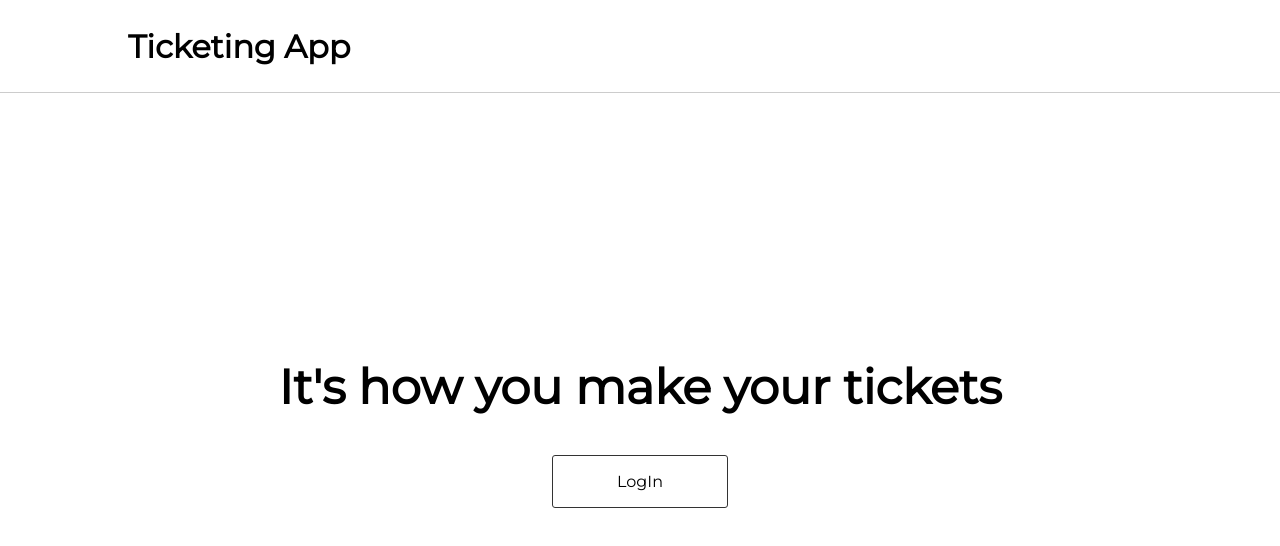
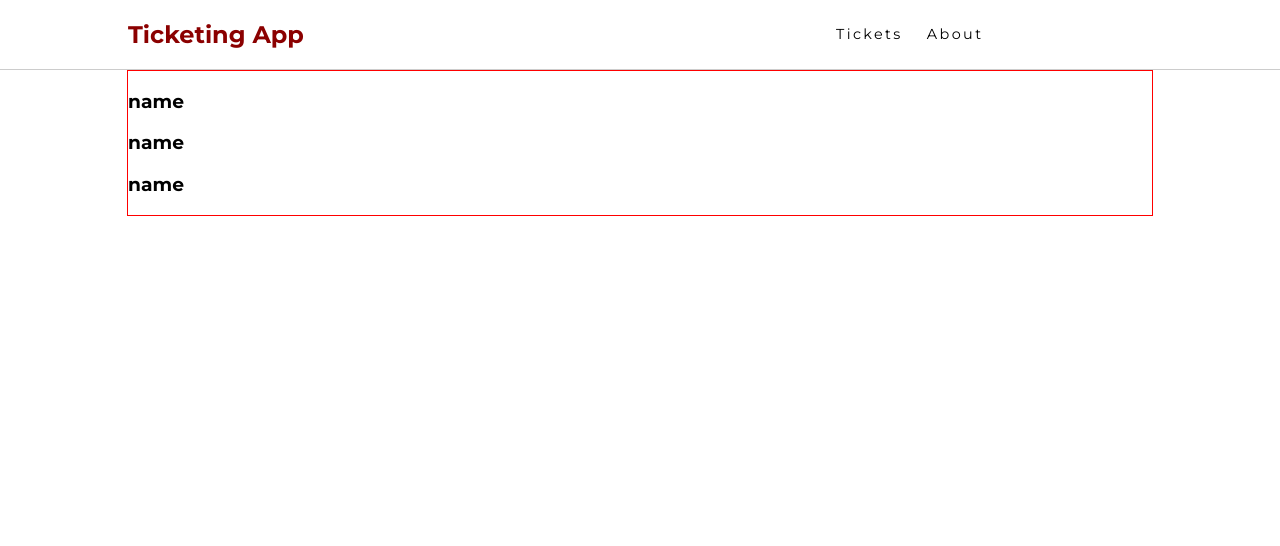
Before and after one commit to BradleyTim/ticketing-app, an Angular app: page /tickets in a window 1280 px wide. Shown: the top 546 px of the page. Built offline with nearby package versions, Linux system fonts and the light colour scheme.

Commit message:
add tickets component

```diff
--- a/src/app/app.component.css
+++ b/src/app/app.component.css
@@ -1,4 +1,11 @@
 main {
-    height: 100vh;
-    width: 100vw;
+    /* height: 100vh;
+    width: 100vw; */
 }
+
+main .container {
+    width: 80%;
+    margin: 0 auto;
+    border: 1px solid red;
+    /* background-color: brown; */
+}
--- a/src/app/app.component.html
+++ b/src/app/app.component.html
@@ -1,4 +1,6 @@
 <main>
   <app-navbar></app-navbar>
-  <app-welcome></app-welcome>
+  <section class="container">
+    <router-outlet></router-outlet>
+  </section>
 </main>
--- a/src/app/app.module.ts
+++ b/src/app/app.module.ts
@@ -1,20 +1,30 @@
 import { BrowserModule } from '@angular/platform-browser';
 import { NgModule } from '@angular/core';
+import { RouterModule, Routes } from '@angular/router';
 
 
 import { AppComponent } from './app.component';
 import { WelcomeComponent } from './shared/welcome.component';
 import { NavbarComponent } from './navbar/navbar.component';
+import { TicketsComponent } from './tickets/tickets.component';
 
+const appRoutes: Routes = [
+  { path: 'ticket/:id', component: TicketsComponent },
+  {path: 'tickets', component: TicketsComponent },
+  {path: '', component: WelcomeComponent},
+  { path: '**', redirectTo: '', pathMatch: 'full' }
+];
 
 @NgModule({
   declarations: [
     AppComponent,
     WelcomeComponent,
-    NavbarComponent
+    NavbarComponent,
+    TicketsComponent
   ],
   imports: [
-    BrowserModule
+    BrowserModule,
+    RouterModule.forRoot(appRoutes)
   ],
   providers: [],
   bootstrap: [AppComponent]
--- a/src/app/navbar/navbar.component.css
+++ b/src/app/navbar/navbar.component.css
@@ -8,10 +8,15 @@ header {
 header nav {
     width: 80%;
     margin: 0 auto;
+    display: flex;
+    align-items: center;
+    justify-content: space-between;
 }
 
 header h2 {
-    font-size: 2rem;
+    flex: 2;
+    font-size: 1.5rem;
+    font-weight: bold;
 }
 
 header a {
@@ -19,3 +24,26 @@ header a {
     cursor: pointer;
     text-decoration: none;
 }
+
+header ul {
+  flex: 1;
+  list-style: none;
+  display: flex;
+}
+
+header ul li {
+  font-size: .9rem;
+  letter-spacing: .15rem;
+  text-align: right;
+  padding: 0 .75rem;
+}
+
+header ul li a {
+  color: #000;
+  text-decoration: none;
+  cursor: pointer;
+}
+
+header nav .active {
+  color: darkred;
+}
--- a/src/app/navbar/navbar.component.html
+++ b/src/app/navbar/navbar.component.html
@@ -1,7 +1,15 @@
 <header>
   <nav>
     <h2>
-      <a href="/">Ticketing App</a>
+      <a [routerLink]="['/']" routerLinkActive="active">Ticketing App</a>
     </h2>
+    <ul>
+      <li>
+        <a [routerLink]="['/tickets']" routerLinkActive="active">Tickets</a>
+      </li>
+      <li>
+        <a [routerLink]="['/about']" routerLinkActive="active">About</a>
+      </li>
+    </ul>
   </nav>
 </header>
--- a/src/app/shared/welcome.component.css
+++ b/src/app/shared/welcome.component.css
@@ -7,7 +7,7 @@ section {
 }
 
 section h1 {
-    font-size: 3rem;
+    font-size: 2rem;
 }
 
 section a {
--- /dev/null
+++ b/src/app/tickets/tickets.component.html
@@ -0,0 +1,9 @@
+<section class="ticket-container" *ngIf="tickets.length > 0">
+  <div
+    [routerLink]="['/tickets', ticket.id]"
+    class="ticket"
+    *ngFor="let ticket of tickets"
+  >
+    <h3 class="title">{{ ticket.name }}</h3>
+  </div>
+</section>
--- /dev/null
+++ b/src/app/tickets/tickets.component.ts
@@ -0,0 +1,20 @@
+import { Component, OnInit } from '@angular/core';
+import { TicketsService } from './tickets.service';
+
+@Component({
+  selector: 'app-tickets',
+  templateUrl: './tickets.component.html',
+  styleUrls: ['./tickets.component.css'],
+  providers: [TicketsService]
+})
+export class TicketsComponent implements OnInit {
+
+  tickets: any[] = [];
+
+  constructor(private ticketService: TicketsService) { }
+
+  ngOnInit() {
+    this.tickets = this.ticketService.getTickets();
+  }
+
+}
--- /dev/null
+++ b/src/app/tickets/tickets.service.ts
@@ -0,0 +1,47 @@
+import { Injectable } from '@angular/core';
+
+@Injectable()
+export class TicketsService {
+
+  constructor() { }
+
+  getTickets(): any[] {
+    return [
+      {
+        id: 1,
+        name: 'name',
+        email: 'example@email.com',
+        phone: '55555555',
+        priority: 'high',
+        subject: 'complaint',
+        description: 'Lorem ipsum dolor sit amet, consectetur adipiscing elit, sed do eiusmod tempor incididunt ut labore et dolore magna aliqua. Ut enim ad minim veniam, quis nostrud exercitation ullamco laboris nisi ut aliquip ex ea commodo consequat.',
+        department: 'marketing',
+        createdBy: 'someone'
+      },
+      {
+        id: 2,
+        name: 'name',
+        email: 'example@email.com',
+        phone: '55555555',
+        priority: 'high',
+        subject: 'complaint',
+        description: 'Lorem ipsum dolor sit amet, consectetur adipiscing elit, sed do eiusmod tempor incididunt ut labore et dolore magna aliqua. Ut enim ad minim veniam, quis nostrud exercitation ullamco laboris nisi ut aliquip ex ea commodo consequat.',
+        department: 'marketing',
+        createdBy: 'someone'
+      },
+      {
+        id: 2,
+        name: 'name',
+        email: 'example@email.com',
+        phone: '55555555',
+        priority: 'high',
+        subject: 'complaint',
+        description: 'Lorem ipsum dolor sit amet, consectetur adipiscing elit, sed do eiusmod tempor incididunt ut labore et dolore magna aliqua. Ut enim ad minim veniam, quis nostrud exercitation ullamco laboris nisi ut aliquip ex ea commodo consequat.',
+        department: 'marketing',
+        createdBy: 'someone'
+      },
+
+    ]
+  }
+
+}
--- a/src/index.html
+++ b/src/index.html
@@ -6,7 +6,7 @@
   <base href="/">
 
   <meta name="viewport" content="width=device-width, initial-scale=1">
-  <link href="https://fonts.googleapis.com/css?family=Montserrat&display=swap" rel="stylesheet">
+  <link href="https://fonts.googleapis.com/css?family=Montserrat:400,700&display=swap" rel="stylesheet">
   <link rel="icon" type="image/x-icon" href="">
 </head>
 <body>
--- a/src/styles.css
+++ b/src/styles.css
@@ -2,5 +2,6 @@ body {
     padding: 0;
     margin: 0;
     box-sizing: border-box;
+    overflow-x: hidden;
     font-family: 'Montserrat', sans-serif;
 }
```
Also changed, not shown: src/app/tickets/tickets.component.css (added).
